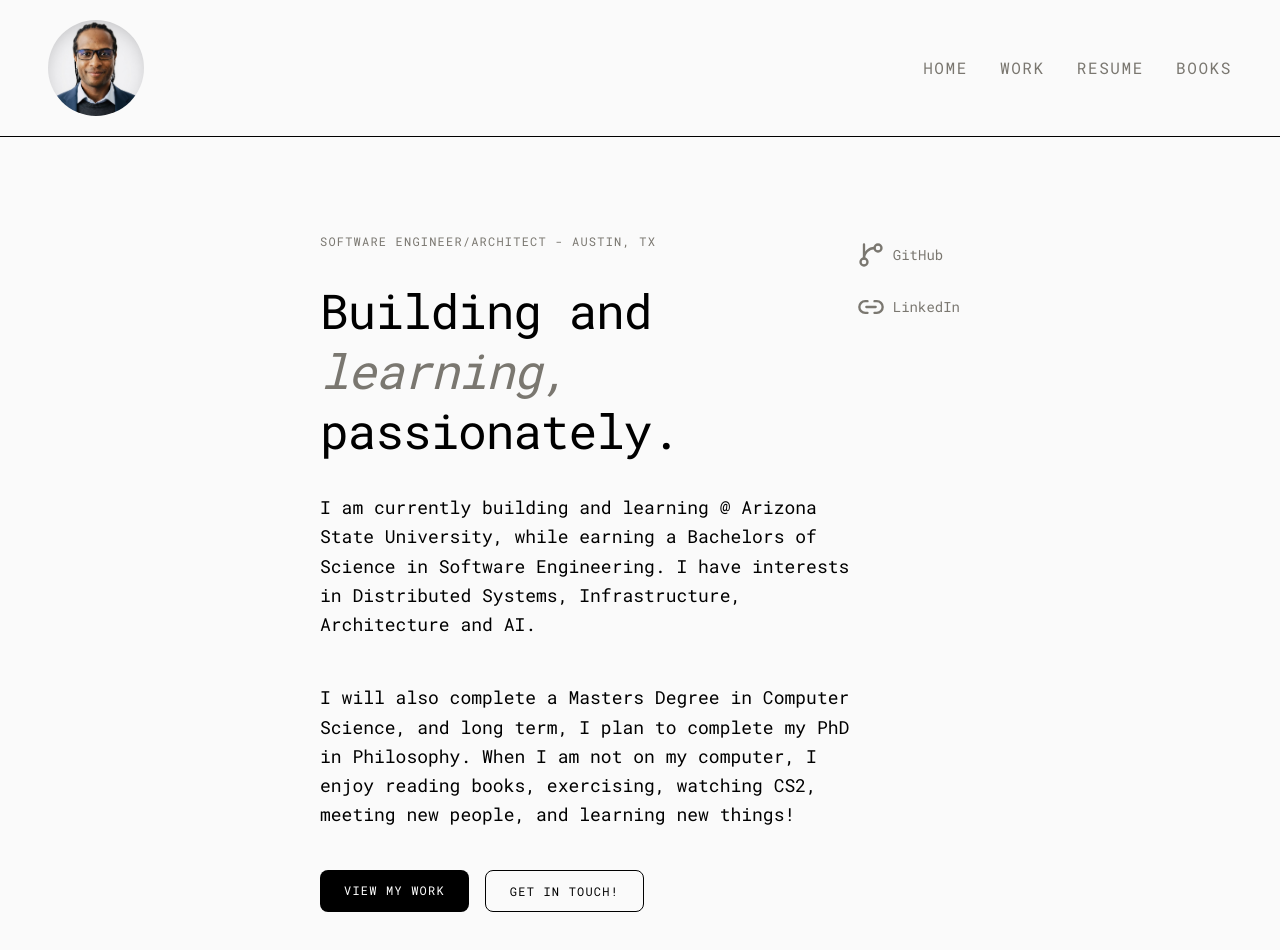
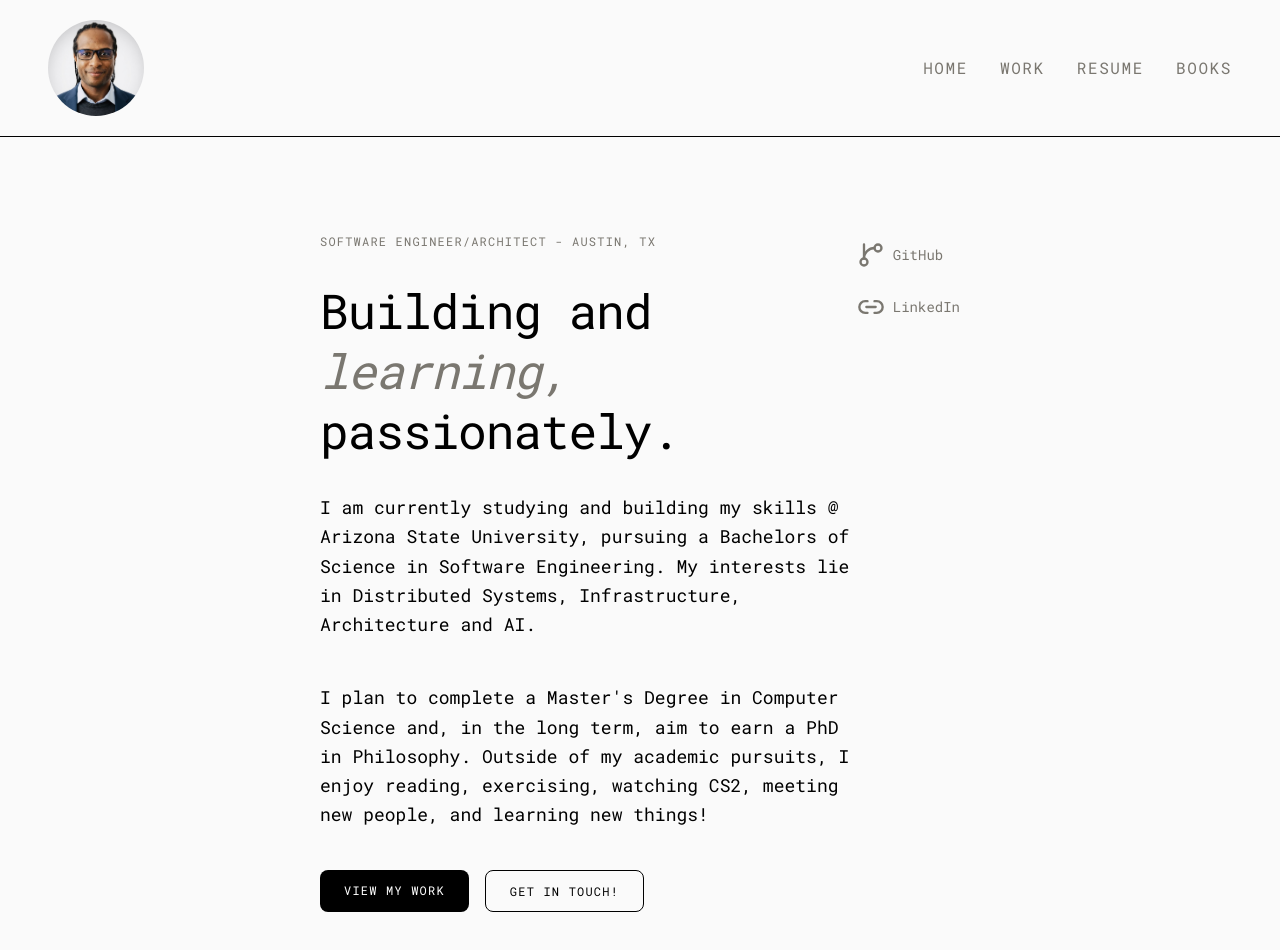
Before and after one commit to DakuwoN/itsMattMcCane, a Next.js app: page / in a window 1280 px wide. Shown: the top 950 px of the page. Built offline with nearby package versions, Linux system fonts and the light colour scheme.

Commit message:
Updated hero

```diff
--- a/src/components/Hero.tsx
+++ b/src/components/Hero.tsx
@@ -16,12 +16,13 @@ export default function Hero() {
                 </h1>
                 <div className="flex flex-col gap-6 font-mono text-sm leading-loose text-text">
                     <p className="font-mono text-lg leading-relaxed text-text  mb-5">
-                            I am currently building and learning @ Arizona State University, while earning a Bachelors of Science in Software Engineering. I have interests in Distributed Systems,
+                            I am currently studying and building my skills @ Arizona State University, pursuing a Bachelors of Science in Software Engineering. My interests lie in Distributed Systems,
                         Infrastructure, Architecture and AI. </p>
-                    <p className="font-mono text-lg leading-relaxed text-text mb-10">   I will also complete a Masters Degree in Computer Science, and long term, I plan to complete my PhD in Philosophy.
-                        When I am not on my computer, I enjoy reading books, exercising, watching CS2, meeting new people, and learning new things!
+                    <p className="font-mono text-lg leading-relaxed text-text mb-10">   I plan to complete a Master's Degree in Computer Science and, in the long term, aim to earn a PhD in Philosophy.
+                        Outside of my academic pursuits, I enjoy reading, exercising, watching CS2, meeting new people, and learning new things!
                     </p>
                 </div>
+
                 <div className="flex gap-4">
                     <Link href="#work" className="bg-black text-white font-mono text-xs tracking-widest uppercase px-6 py-3 rounded-lg hover:opacity-80 transition-colors duration-200">View My Work</Link>
                     <Link href="mailto:mmccane@asu.edu" className="border border-black font-mono text-xs tracking-widest uppercase px-6 py-3 rounded-lg hover:bg-black hover:text-white transition-colors duration-200">Get In Touch!</Link>
```
